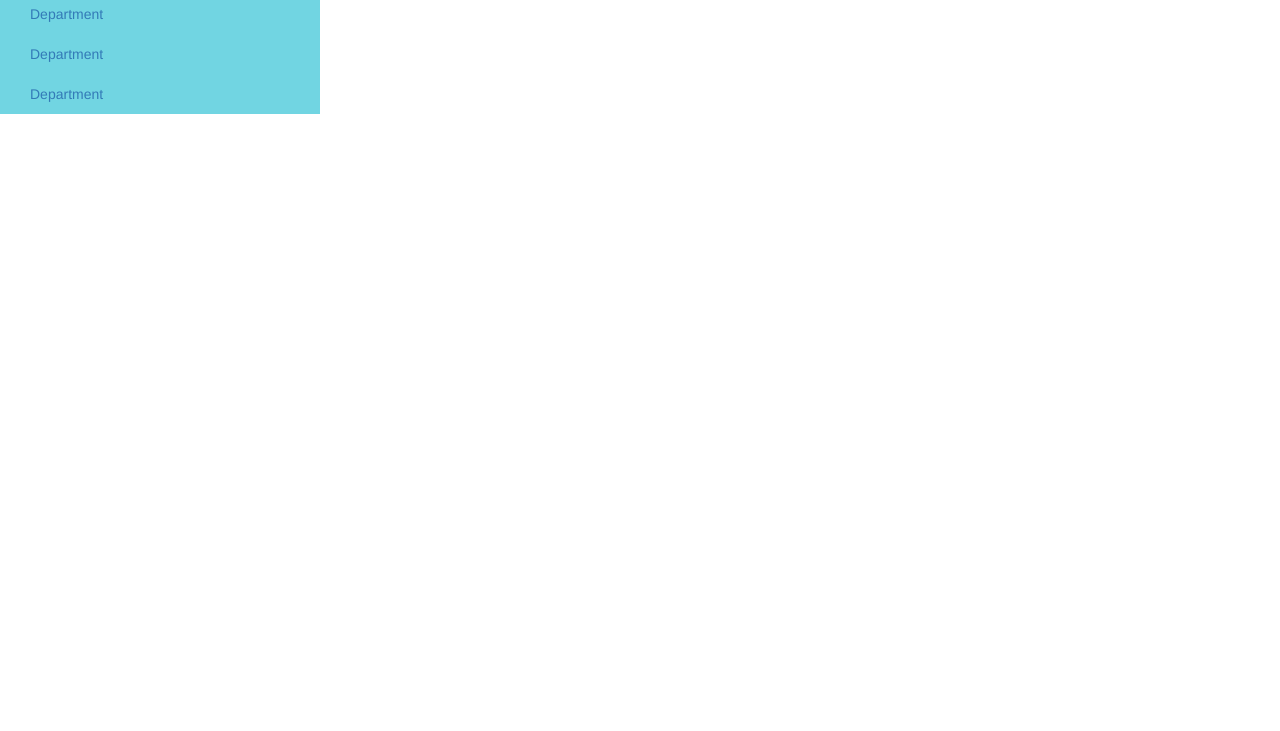
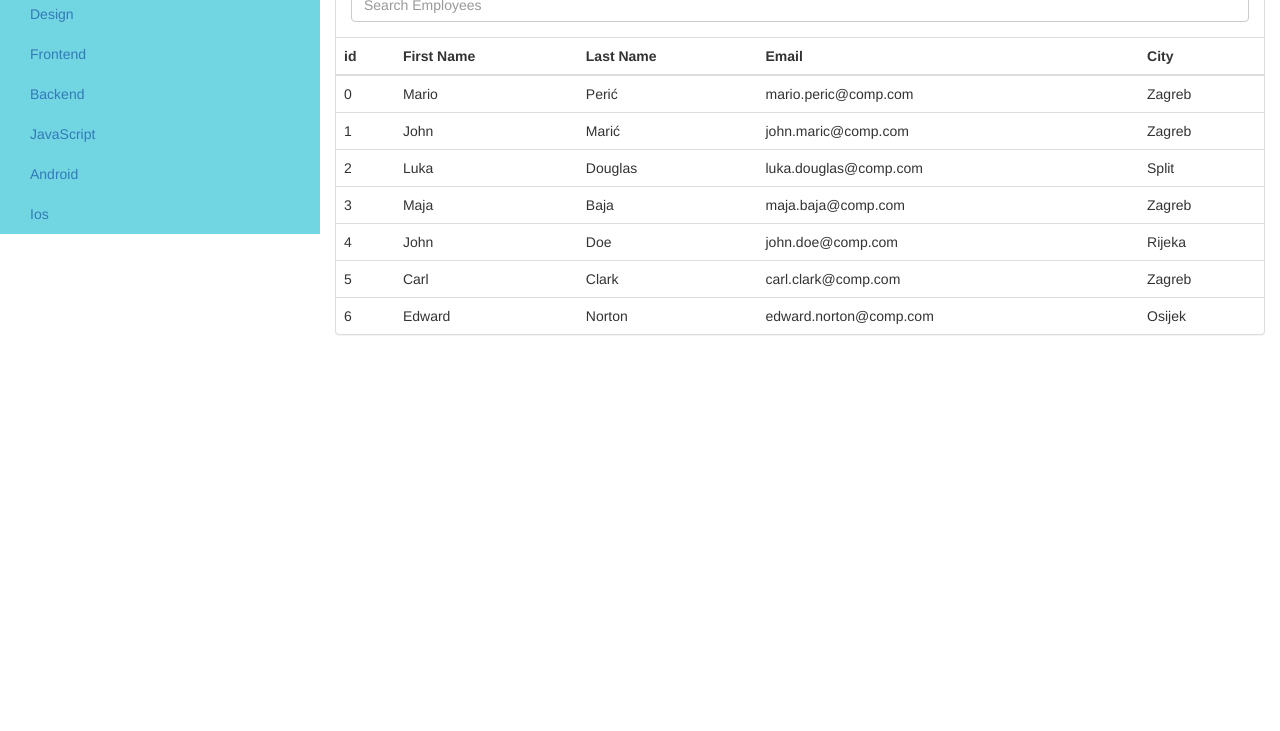
Before and after one commit to jaksa-b/EmployeesList, a website: page index.html in a window 1280 px wide. Shown: the part 69-800 px from the top of the page. Drawn offline with nearby package versions, Linux system fonts and the light colour scheme; some packages are replaced by stand-ins of ours.

Commit message:
listed employees on home

```diff
--- a/styles/css/app.css
+++ b/styles/css/app.css
@@ -2,6 +2,3 @@ aside{
   background-color: #71d5e2;
 
 }
-main{
-  background-color: #c1c1c1;
-}
--- a/views/home/home.html
+++ b/views/home/home.html
@@ -3,15 +3,39 @@
     <!-- Sidebar -->
     <aside class="col-sm-3">
       <h2>Employees List App</h2>
-      <ul class="nav">
-        <li><a href="">Department</a></li>
-        <li><a href="">Department</a></li>
-        <li><a href="">Department</a></li>
+      <ul class="nav" ng-repeat="department in departments">
+        <li><a href="">{{department.name}}</a></li>
       </ul>
     </aside>
     <!-- Main -->
     <main class="col-sm-9">
-      main
+      <div class="panel panel-default">
+        <div class="panel-heading">Employees List</div>
+        <div class="panel-body">
+          <input class="form-control" placeholder="Search Employees" type="text"/>
+        </div>
+        <!-- List Employees -->
+        <table class="table">
+          <thead>
+          <tr>
+            <th>id</th>
+            <th>First Name</th>
+            <th>Last Name</th>
+            <th>Email</th>
+            <th>City</th>
+          </tr>
+          </thead>
+          <tbody>
+          <tr ng-repeat="employee in employees">
+            <td>{{employee.id}}</td>
+            <td>{{employee.firstName}}</td>
+            <td>{{employee.lastName}}</td>
+            <td>{{employee.email}}</td>
+            <td>{{employee.city}}</td>
+          </tr>
+          </tbody>
+        </table>
+      </div>
     </main>
   </div>
 </div>
--- a/views/home/home.js
+++ b/views/home/home.js
@@ -1,4 +1,24 @@
 angular.module('EmpListApp')
 .controller('HomeCtrl', function ($scope) {
-    $scope.name = "mario";
+
+    // Hardcoded Array of Departments & Employees
+    $scope.departments = [
+      {"id": 0, "name": "Design"},
+      {"id": 1, "name": "Frontend"},
+      {"id": 2, "name": "Backend"},
+      {"id": 3, "name": "JavaScript"},
+      {"id": 4, "name": "Android"},
+      {"id": 5, "name": "Ios"}
+    ];
+
+    $scope.employees = [
+      {"id": 0, "firstName": "Mario", "lastName": "Perić", "email": "mario.peric@comp.com", "city": "Zagreb", "department": "Ios"},
+      {"id": 1, "firstName": "John", "lastName": "Marić", "email": "john.maric@comp.com", "city": "Zagreb", "department": "Android"},
+      {"id": 2, "firstName": "Luka", "lastName": "Douglas", "email": "luka.douglas@comp.com", "city": "Split", "department": "Design"},
+      {"id": 3, "firstName": "Maja", "lastName": "Baja", "email": "maja.baja@comp.com", "city": "Zagreb", "department": "Javascript"},
+      {"id": 4, "firstName": "John", "lastName": "Doe", "email": "john.doe@comp.com", "city": "Rijeka", "department": "Design"},
+      {"id": 5, "firstName": "Carl", "lastName": "Clark", "email": "carl.clark@comp.com", "city": "Zagreb", "department": "Design"},
+      {"id": 6, "firstName": "Edward", "lastName": "Norton", "email": "edward.norton@comp.com", "city": "Osijek", "department": "Design"}
+    ];
+
   });
```
